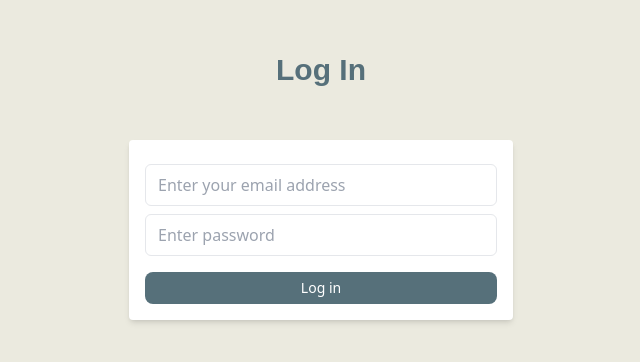
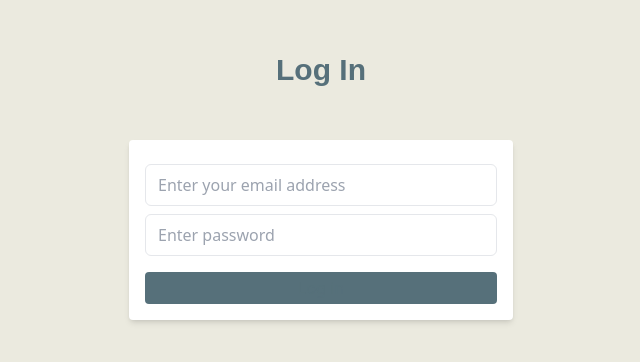
Before and after one commit to tashutopia/Retail-Ready, a Next.js app in the folder retailready/: page /login in a window 1280 px wide. Shown: the part 214-576 px from the top of the page, without its empty margins (319-959 px from the left). Built offline with nearby package versions, Linux system fonts and the light colour scheme.

Commit message:
fixed login form routing

```diff
--- a/retailready/src/app/login/auth.config.ts
+++ b/retailready/src/app/login/auth.config.ts
@@ -10,14 +10,12 @@ export const authConfig = {
   ],
   callbacks: {
     authorized({ auth, request: { nextUrl } }) {
-      console.log("AUTH.CONFIG.TS BAHHHHH")
       const isLoggedIn = !!auth?.user;
       const isOnHome = nextUrl.pathname.startsWith('/home');
       if (isOnHome) {
         if (isLoggedIn) return true;
         return false; // Redirect unauthenticated users to login page
       } else if (isLoggedIn) {
-        console.log("AUTH.CONFIG.TS AHHHHHH")
         return Response.redirect(new URL('/home', nextUrl));
       }
       return true;
--- a/retailready/src/app/login/auth.ts
+++ b/retailready/src/app/login/auth.ts
@@ -30,12 +30,16 @@ export const { auth, signIn, signOut } = NextAuth({
             if (parsedCredentials.success) {
               const { email, password } = parsedCredentials.data;
 
-              const user = await getUser(email);
+              let user: User | undefined;
+              await getUser(email).then((response) => {
+                user = response;
+                // console.log(response);
+              });
               if (!user) return null;
 
               const passwordsMatch = await bcrypt.compare(password, user.password);
               if (passwordsMatch) {
-                console.log("PASSWORDS MATCH")
+                // console.log("PASSWORDS MATCH")
                 return user;
               }
             }
--- a/retailready/src/app/login/authenticate.ts
+++ b/retailready/src/app/login/authenticate.ts
@@ -1,14 +1,23 @@
+'use client';
+
 import { signIn } from "./auth";
 import { AuthError } from 'next-auth';
+// import { useRouter } from 'next/router';
 
 export async function authenticate(
     prevState: string | undefined,
     formData: FormData,
-) {
+): Promise<string> {
+
 
     try {
-        const response = await signIn('credentials', formData);
-        window.location.href = '/home';
+        // const router = useRouter();
+        await signIn('credentials', formData).then((response) => {
+            // console.log("RESPONSE")
+            // console.log(response);
+            // router.push('/home'); // Redirect to the home page
+        });
+        return 'signed in';
     } catch (error) {
         if (error instanceof AuthError) {
             switch (error.type) {
--- a/retailready/src/app/login/login-form.tsx
+++ b/retailready/src/app/login/login-form.tsx
@@ -4,14 +4,34 @@ import { useFormState, useFormStatus } from "react-dom";
 import { authenticate } from "./authenticate";
 import { Button } from "@/ui/button";
 import { ExclamationCircleIcon } from "@heroicons/react/24/outline";
+import { useRouter } from "next/navigation";
+import { useEffect, useState } from "react";
 
 export default function LoginForm() {
-  const [errorMessage, dispatch] = useFormState(authenticate, undefined);
+  const [isMounted, setIsMounted] = useState(false);
+
+  useEffect(() => {
+    // This ensures the router is only used in client-side code
+    setIsMounted(true);
+  }, []);
+  // const [errorMessage, dispatch] = useFormState(authenticate, undefined);
+  const router = useRouter();
+  const handleLogin = async (e: React.FormEvent<HTMLFormElement>) => {
+    e.preventDefault();
+    const formData = new FormData(e.target as HTMLFormElement);
+    const response = await authenticate(undefined, formData);
+    if (response === "signed in") {
+      router.push("/home");
+    } else {
+      alert("Invalid credentials");
+    }
+    console.log(response);
+  };
 
   return (
     <form
       className="max-w-sm mx-auto mt-8 p-4 bg-white shadow-md rounded"
-      action={dispatch}
+      onSubmit={handleLogin}
     >
       <input
         id="email"
@@ -30,13 +50,19 @@ export default function LoginForm() {
         minLength={6}
         className="w-full px-3 py-2 mt-2 border rounded-md"
       />
-      <LoginButton />
-      {errorMessage && (
+      <button
+        type="submit"
+        className="w-full mt-4 rounded h-8 bg-retailready-blue"
+      >
+        Log in
+      </button>
+      {/* <LoginButton /> */}
+      {/* {errorMessage && (
         <div className="flex items-center mt-2">
           <ExclamationCircleIcon className="h-5 w-5 text-red-500 mr-2" />
           <p className="text-sm text-red-500">{errorMessage}</p>
         </div>
-      )}
+      )} */}
     </form>
   );
 }
--- a/retailready/src/app/login/page.tsx
+++ b/retailready/src/app/login/page.tsx
@@ -1,4 +1,7 @@
-import LoginForm from "./login-form";
+// import LoginForm from "./login-form";
+import dynamic from "next/dynamic";
+
+const LoginForm = dynamic(() => import("./login-form"), { ssr: false });
 
 export default function Login() {
   return (
```
